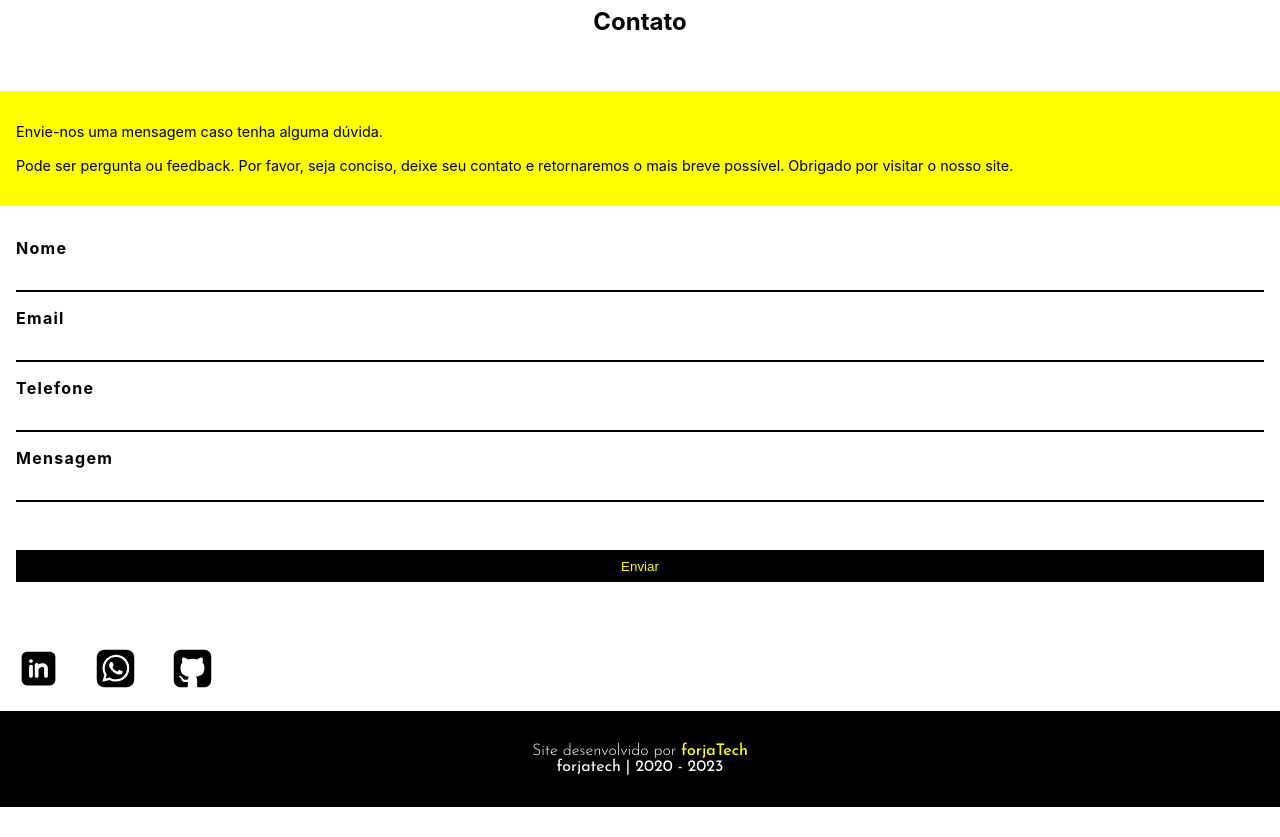
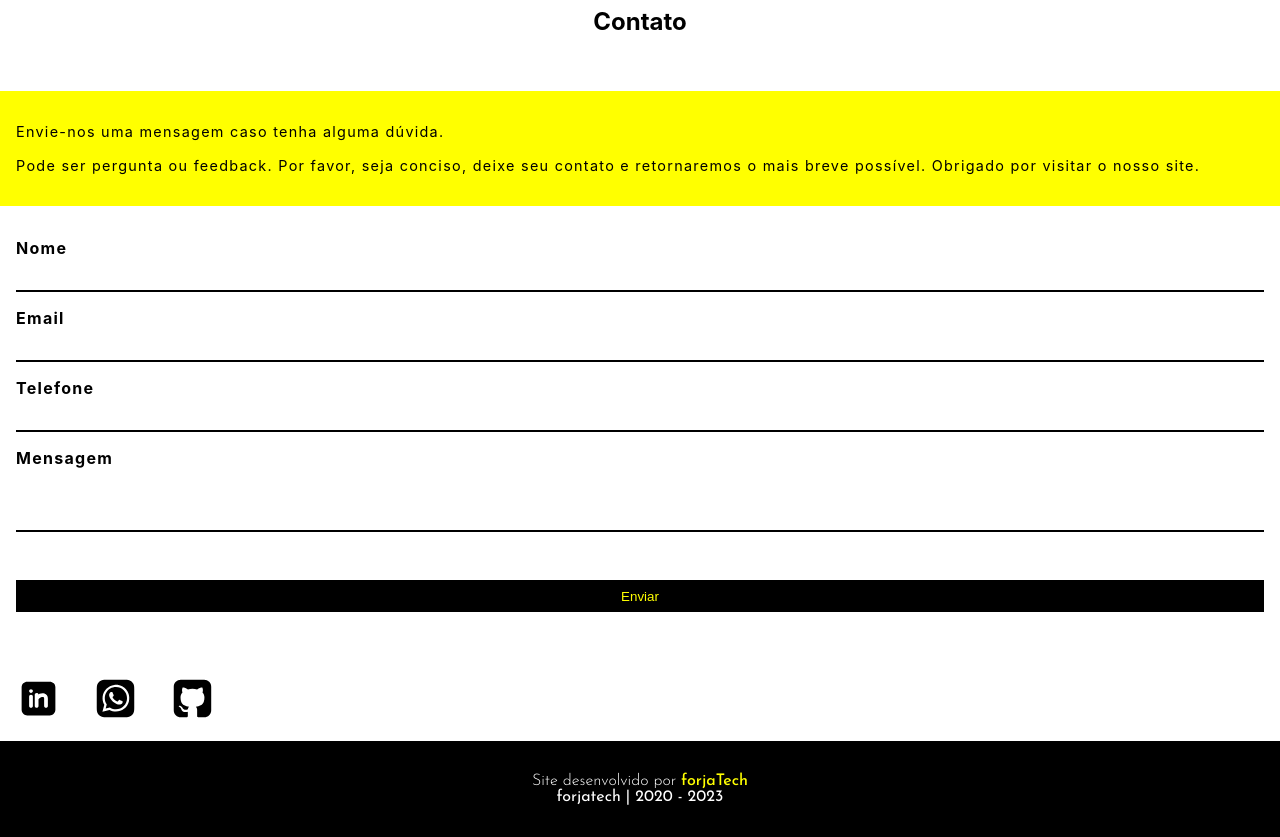
Before and after one commit to ti-forjatech/app.frontend, a React (Create React App) app: page / in a window 1280 px wide. Shown: the part 2480-3317 px from the top of the page. Before the commit the page ends 3287 px from the top, so only its background shows below. Built offline with nearby package versions, Linux system fonts and the light colour scheme; the HTML template or start-up script is replaced by a standard one.

Commit message:
1.3.5
Alguns ajustes no formulario de contato.

```diff
--- a/src/components/contato/contato.css
+++ b/src/components/contato/contato.css
@@ -37,6 +37,7 @@ section.contato div.container div.alertBoard {
 
 section.contato div.container div.alertBoard p.boardMessage {
   font-size: .9rem;
+  letter-spacing: 0.08rem;
 }
 
 section.contato div.container div.contactFormWrapper {
@@ -77,7 +78,6 @@ section.contato div.container div.contactFormWrapper form div.inputOrganizer inp
 }
 
 section.contato div.container div.contactFormWrapper form div.inputOrganizer textarea.contactInput {
-  height: 32px;
   resize: none;
 }
 
--- a/src/components/contato/contato.scss
+++ b/src/components/contato/contato.scss
@@ -24,6 +24,7 @@ section.contato{
 
             p.boardMessage{
                 font-size:.9rem;
+                letter-spacing: 0.08rem;
             }
         }
 
@@ -56,7 +57,7 @@ section.contato{
                     }
 
                     textarea.contactInput{
-                        height: 32px;
+                        // height: 32px;
                         resize: none;
                     }
                 }
```
Also changed, not shown: 1 other file (tests, documents, lock files or other folders).
